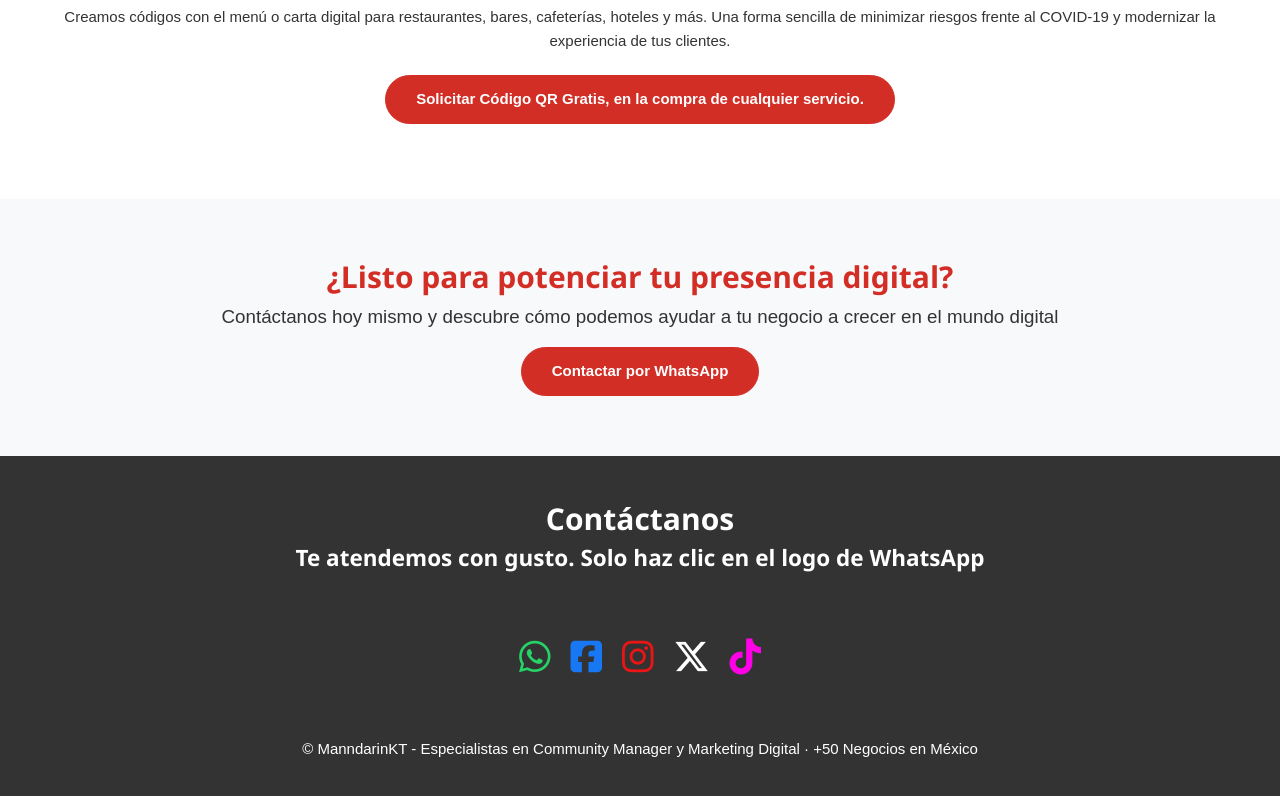
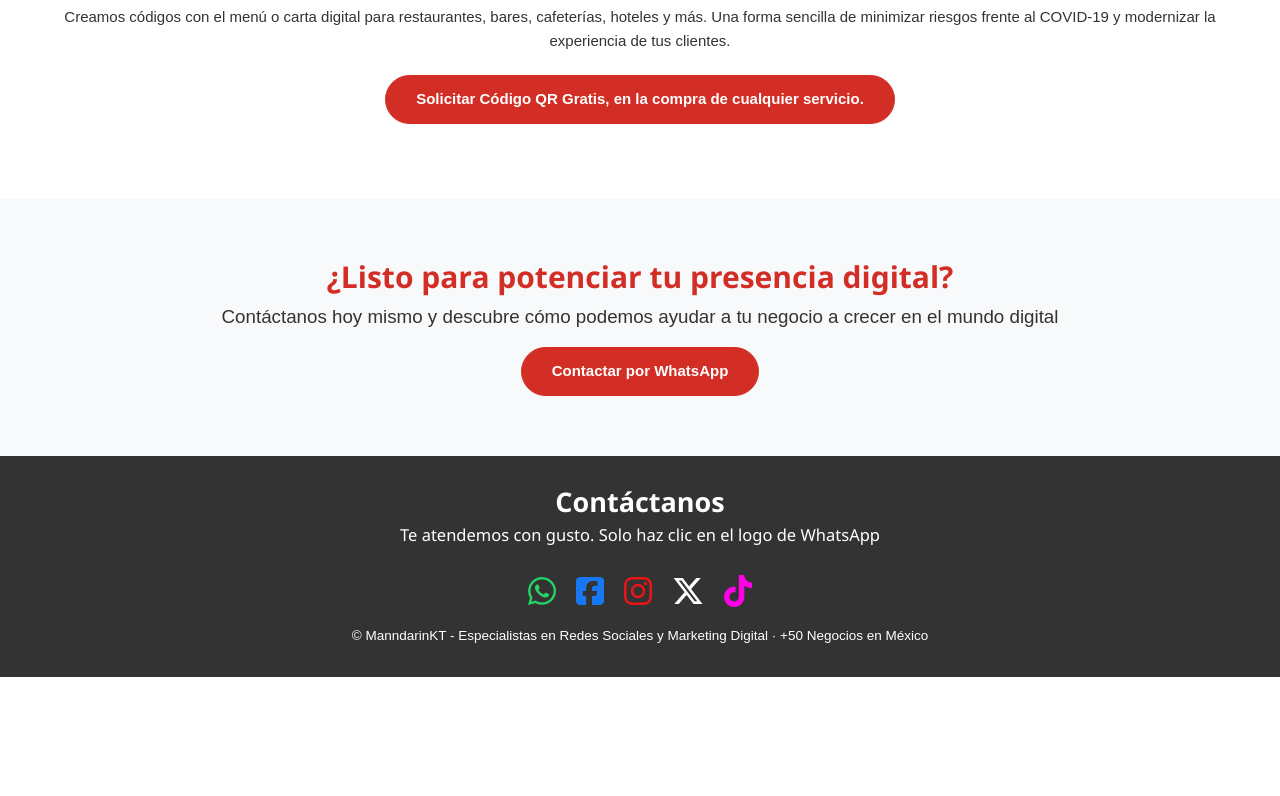
Before and after one commit to Jorge79-82/mkt3, a website: page communitymanager.html in a window 1280 px wide. Shown: the part 5177-5973 px from the top of the page. After the commit the page ends 5854 px from the top, so only its background shows below. Drawn offline with nearby package versions, Linux system fonts and the light colour scheme.

Commit message:
Refactor footer layout and update contact text
Updated footer styles and text for better presentation.

```diff
--- a/communitymanager.html
+++ b/communitymanager.html
@@ -811,41 +811,41 @@ src="https://www.facebook.com/tr?id=1031463307192132&ev=PageView&noscript=1"
   </section>
 
   <!-- Footer -->
-  <footer class="page-footer">
+  <footer class="page-footer" style="padding: 2rem 0;">
     <div class="container">
-      <div class="row mb-5">
+      <div class="row mb-3">
         <div class="col-md-12 text-center">
-          <h2>Contáctanos</h2>
-          <h4>Te atendemos con gusto. Solo haz clic en el logo de WhatsApp</h4>
+          <h2 style="font-size: 1.8rem; margin-bottom: 0.5rem;">Contáctanos</h2>
+          <h4 style="font-size: 1.1rem; font-weight: 400;">Te atendemos con gusto. Solo haz clic en el logo de WhatsApp</h4>
         </div>
       </div>
 
       <div class="row">
         <div class="col-md-12">
-          <div class="social-icons">
-            <a href="https://api.whatsapp.com/send?phone=+525539935301&text=Hola,%20quiero%20contratar%20servicios%20de%20Community%20Manager" target="_blank">
-              <i class="fab fa-whatsapp" style="font-size:36px;color:rgb(37, 211, 102)"></i>
+          <div class="social-icons" style="margin: 0.5rem 0;">
+            <a href="https://api.whatsapp.com/send?phone=+525539935301&text=Hola,%20quiero%20redes%20sociales" target="_blank" aria-label="WhatsApp">
+              <i class="fab fa-whatsapp" style="font-size:32px;color:var(--whatsapp-green)"></i>
             </a>
-            <a href="https://www.facebook.com/ManndarinKT/" target="_blank">
-              <i class="fab fa-facebook-square" style="font-size:36px;color:rgb(24, 119, 242)"></i>
+            <a href="https://www.facebook.com/ManndarinKT/" target="_blank" aria-label="Facebook">
+              <i class="fab fa-facebook-square" style="font-size:32px;color:rgb(24, 119, 242)"></i>
             </a>
-            <a href="https://www.instagram.com/manndarinkt/" target="_blank">
-              <i class="fab fa-instagram" style="font-size:36px;color:rgb(235, 21, 21)"></i>
+            <a href="https://www.instagram.com/manndarinkt/" target="_blank" aria-label="Instagram">
+              <i class="fab fa-instagram" style="font-size:32px;color:rgb(235, 21, 21)"></i>
             </a>
-            <a href="https://x.com/Manndarin_KT" target="_blank">
-              <i class="fab fa-x-twitter" style="font-size:36px;color: #FFFFFF;"></i>
+             <a href="https://x.com/Manndarin_KT" target="_blank">
+              <i class="fab fa-x-twitter" style="font-size:32px;color: #FFFFFF;"></i>
             </a>
             <a href="https://www.tiktok.com/@manndarinkt.com/" target="_blank">
-              <i class="fab fa-tiktok" style="font-size:36px;color: #FF00E7;"></i>
+              <i class="fab fa-tiktok" style="font-size:32px;color: #FF00E7;"></i>
             </a>
           </div>
         </div>
       </div>
 
-      <div class="row mt-5">
+      <div class="row mt-2">
         <div class="col-md-12 text-center">
-          <div class="footer-copyright">
-            © ManndarinKT - Especialistas en Community Manager y Marketing Digital · +50 Negocios en México
+          <div class="footer-copyright" style="font-size: 0.9rem;">
+            © ManndarinKT - Especialistas en Redes Sociales y Marketing Digital · +50 Negocios en México
           </div>
         </div>
       </div>
```
